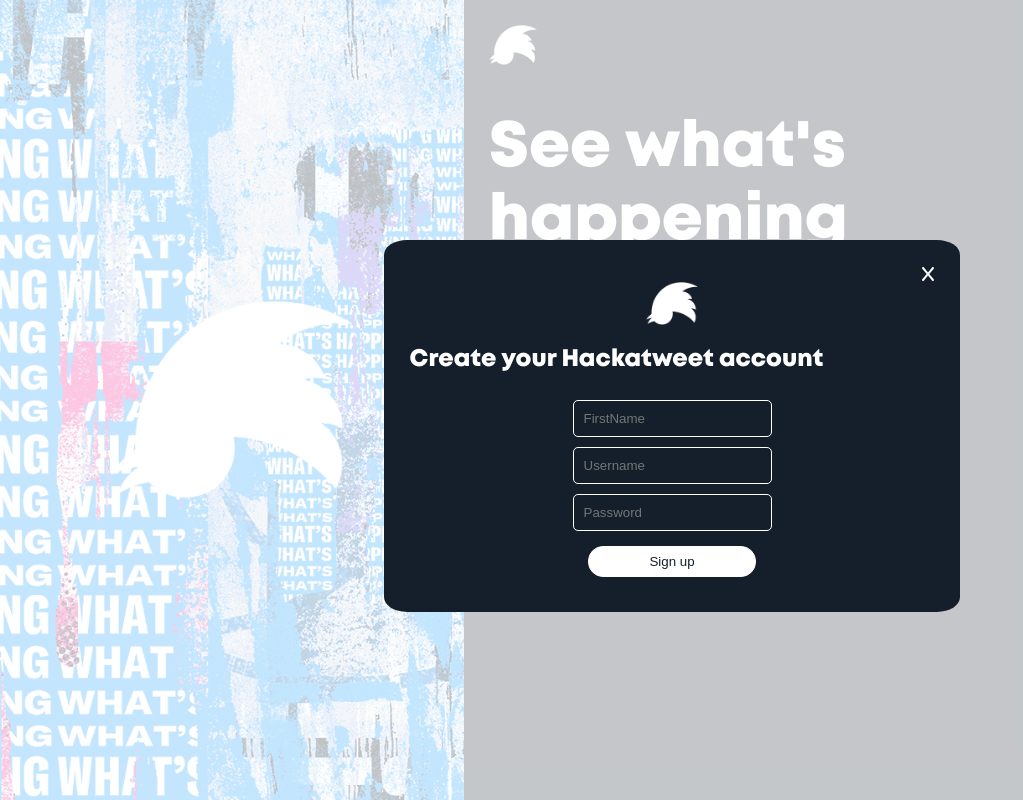
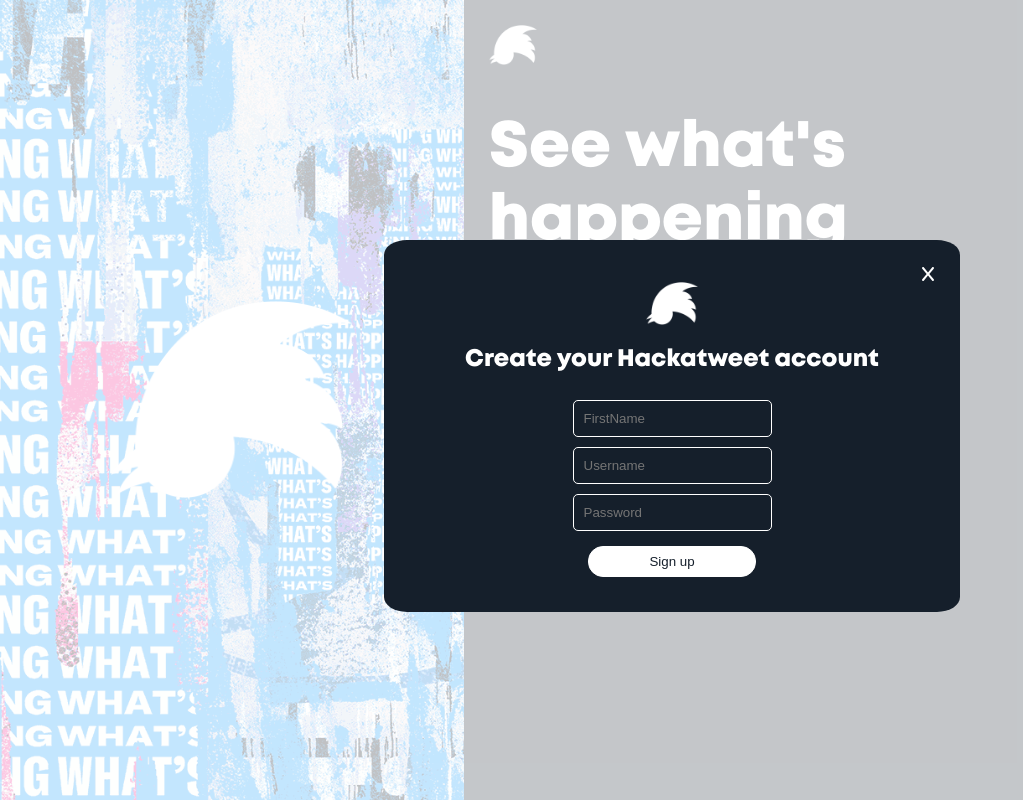
Before and after one commit to BaptisteOrdonnaud/HACKATWEET, a Next.js app in the folder frontend/: page / in a window 1280 px wide. Both pictures are taken after a click on the button "Sign up". Shown: the whole page, without its empty margins (0-1023 px from the left). Built offline with nearby package versions, Linux system fonts and the light colour scheme.

Commit message:
ajout text align center

```diff
--- a/frontend/components/Login.jsx
+++ b/frontend/components/Login.jsx
@@ -76,7 +76,7 @@
                     <img className={styles.logoRightModal} src="Logo_Twitter.png" alt="Logo" />
                 </div>
                 <div>
-                    <h2>Create your Hackatweet account</h2>
+                    <h2 className={styles.loginTitle}>Create your Hackatweet account</h2>
                 </div>
                 <div className={styles.containerInput}>
                     <input className={styles.input} type="text" placeholder="FirstName" id="signUpFirstName" onChange={(e) => setSignUpFirstName(e.target.value)} value={signUpFirstName} />
@@ -92,7 +92,7 @@
                 <FontAwesomeIcon onClick={() => closeModal()} icon={faX} style={{ color: "#ffffff", }} />
                 <img className={styles.logoRight} src="Logo_Twitter.png" alt="Logo" />
                 <div>
-                    <h2>Create your Hackatweet account</h2>
+                    <h2 className={styles.loginTitle}>Create your Hackatweet account</h2>
                 </div>
                 <div>
                     <input type="text" placeholder="Username" id="signUpUsername" onChange={(e) => setSignInUsername(e.target.value)} value={signInUsername} />
--- a/frontend/styles/Login.module.css
+++ b/frontend/styles/Login.module.css
@@ -152,3 +152,7 @@
     border: 1px solid white;
     border-radius: 5px;
 }
+
+.loginTitle {
+    text-align: center;
+}
```
